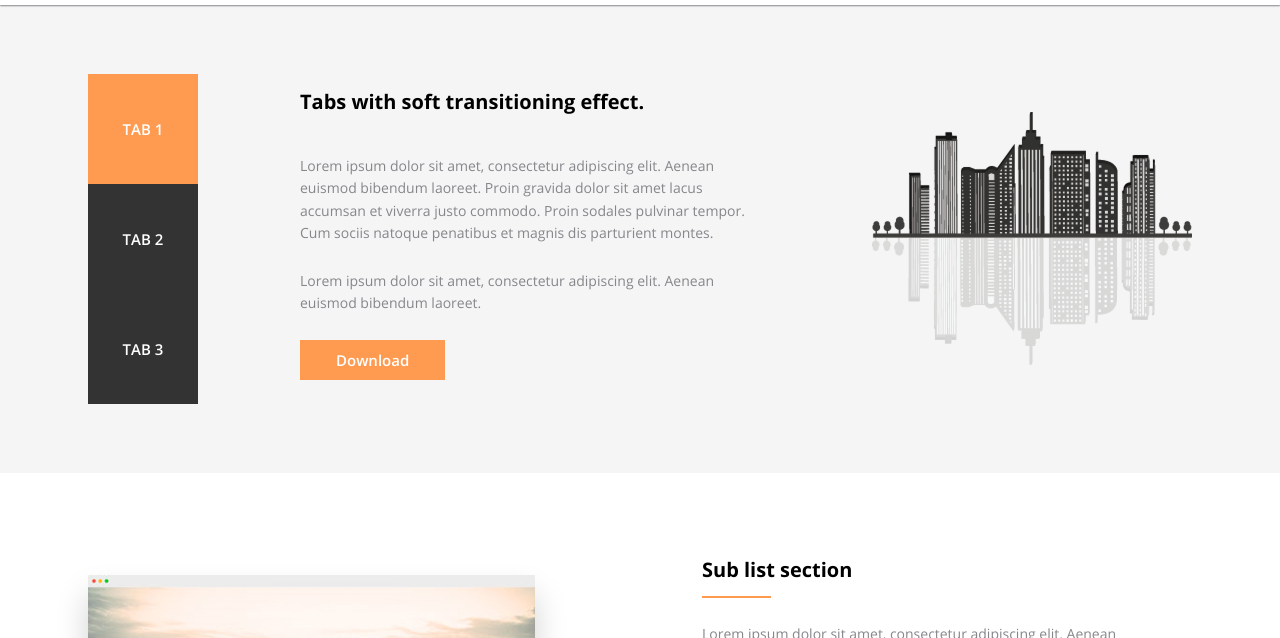
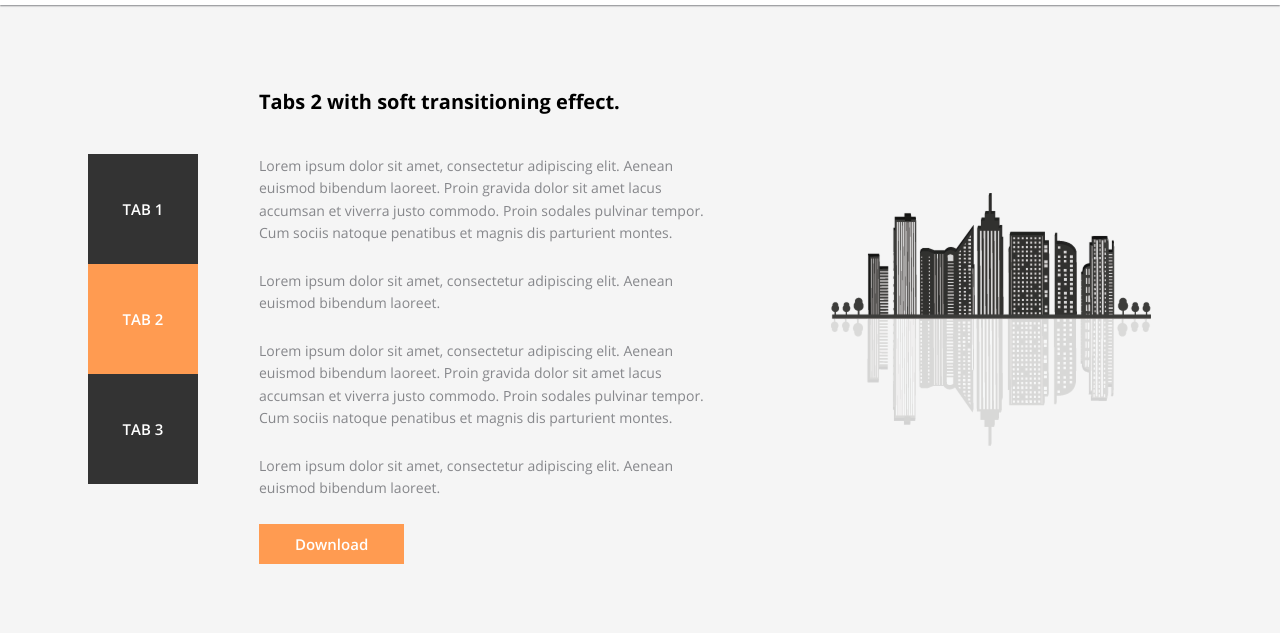
Before and after one commit to tibor97/axit-project, a website: page index.html in a window 1280 px wide. Both pictures are taken after a click on the button "TAB 2". Shown: the part 804-1442 px from the top of the page. Drawn offline with nearby package versions, Linux system fonts and the light colour scheme; files that its build step writes are made by us from their sources.

Commit message:
add tab functionality

```diff
--- a/assets/scss/components/section.scss
+++ b/assets/scss/components/section.scss
@@ -54,6 +54,12 @@
 	}
 }
 
+.c-section--tabs {
+	@include min-mq($min-tablet) {
+		align-items: center;
+	}
+}
+
 .c-section-cta--download {
 	background: url('../images/download-section-background-image.jpg') no-repeat center;
 	background-size: cover;
--- a/assets/scss/components/tab.scss
+++ b/assets/scss/components/tab.scss
@@ -6,6 +6,21 @@
 		flex-direction: column;
 		min-width: var(--size-45);
 	}
+}
+
+.c-tabs__content-wrapper {
+	display: none;
+	flex-wrap: wrap;
+	width: 100%;
+	justify-content: space-around;
+
+	@include min-mq($min-tablet) {
+		flex-wrap: nowrap;
+	}
+}
+
+.c-tabs__content-wrapper--active {
+
 }
 
 .c-tab {
--- a/index.html
+++ b/index.html
@@ -89,10 +89,11 @@
 		<div class="u-container">
 			<div class="c-section--tabs">
 				<div class="c-tabs-wrapper">
-					<button class="c-tab c-tab--active">TAB 1</button>
-					<button class="c-tab">TAB 2</button>
-					<button class="c-tab">TAB 3</button>
+					<button class="c-tab" onclick="openTab(event, 'tab1')" id="defaultOpen">TAB 1</button>
+					<button class="c-tab" onclick="openTab(event, 'tab2')">TAB 2</button>
+					<button class="c-tab" onclick="openTab(event, 'tab3')">TAB 3</button>
 				</div>
+				<div id="tab1" class="c-tabs__content-wrapper">
 					<div class="c-text-wrapper">
 						<h2>Tabs with soft transitioning effect.</h2>
 						<p>Lorem ipsum dolor sit amet, consectetur adipiscing elit. Aenean euismod bibendum laoreet. Proin gravida dolor sit amet lacus accumsan et viverra justo commodo. Proin sodales pulvinar tempor. Cum sociis natoque penatibus et magnis dis parturient montes.</p>
@@ -101,6 +102,32 @@
 					</div>
 					<div class="c-image-wrapper u-flex u-flex--center u-margin-top--mobile30">
 						<img src="assets/images/tab-section-image.png" alt="grayscale image of buildings">
+					</div>
+				</div>
+				<div id="tab2" class="c-tabs__content-wrapper">
+					<div class="c-text-wrapper">
+						<h2>Tabs 2 with soft transitioning effect.</h2>
+						<p>Lorem ipsum dolor sit amet, consectetur adipiscing elit. Aenean euismod bibendum laoreet. Proin gravida dolor sit amet lacus accumsan et viverra justo commodo. Proin sodales pulvinar tempor. Cum sociis natoque penatibus et magnis dis parturient montes.</p>
+						<p>Lorem ipsum dolor sit amet, consectetur adipiscing elit. Aenean euismod bibendum laoreet.</p>
+						<p>Lorem ipsum dolor sit amet, consectetur adipiscing elit. Aenean euismod bibendum laoreet. Proin gravida dolor sit amet lacus accumsan et viverra justo commodo. Proin sodales pulvinar tempor. Cum sociis natoque penatibus et magnis dis parturient montes.</p>
+						<p>Lorem ipsum dolor sit amet, consectetur adipiscing elit. Aenean euismod bibendum laoreet.</p>
+						<button class="c-button u-bg-color--primary">Download</button>
+					</div>
+					<div class="c-image-wrapper u-flex u-flex--center u-margin-top--mobile30">
+						<img src="assets/images/tab-section-image.png" alt="grayscale image of buildings">
+					</div>
+				</div>
+				<div  id="tab3" class="c-tabs__content-wrapper">
+					<div class="c-text-wrapper">
+						<h2>Tabs 3 with soft transitioning effect.</h2>
+						<p>Lorem ipsum dolor sit amet, consectetur adipiscing elit. Aenean euismod bibendum laoreet. Proin gravida dolor sit amet lacus accumsan et viverra justo commodo. Proin sodales pulvinar tempor. Cum sociis natoque penatibus et magnis dis parturient montes.</p>
+						<p>Lorem ipsum dolor sit amet, consectetur adipiscing elit. Aenean euismod bibendum laoreet.</p>
+						<p>Lorem ipsum dolor sit amet, consectetur adipiscing elit. Aenean euismod bibendum laoreet. Proin gravida dolor sit amet lacus accumsan et viverra justo commodo. Proin sodales pulvinar tempor. Cum sociis natoque penatibus et magnis dis parturient montes.</p>
+						<button class="c-button u-bg-color--primary">Download</button>
+					</div>
+					<div class="c-image-wrapper u-flex u-flex--center u-margin-top--mobile30">
+						<img src="assets/images/tab-section-image.png" alt="grayscale image of buildings">
+					</div>
 				</div>
 			</div>
 		</div>
--- a/script.js
+++ b/script.js
@@ -51,3 +51,38 @@ download.onclick = function() {
     document.body.appendChild(link);
     link.click();
 }
+
+// var tab = document.querySelectorAll(".c-tab");
+
+// tab.forEach(function(tab) {
+// 	tab.onclick = function(e){
+// 		e.preventDefault();
+//   		const active = document.querySelector('.c-tab--active');
+
+//   		if(active){
+//     		active.classList.remove('c-tab--active');
+//   		}
+//   		e.currentTarget.classList.add('c-tab--active');
+// 	};
+// });
+
+
+function openTab(evt, tabName) {
+  var i, tabcontent, tablinks;
+
+  tabcontent = document.getElementsByClassName("c-tabs__content-wrapper");
+  for (i = 0; i < tabcontent.length; i++) {
+    tabcontent[i].style.display = "none";
+  }
+
+  tablinks = document.getElementsByClassName("c-tab");
+  for (i = 0; i < tablinks.length; i++) {
+    tablinks[i].className = tablinks[i].className.replace(" c-tab--active", "");
+  }
+
+  document.getElementById(tabName).style.display = "flex";
+  evt.currentTarget.className += "  c-tab--active";
+
+}
+
+document.getElementById("defaultOpen").click();
```
Lines whose indentation alone changed are shown as unchanged.
